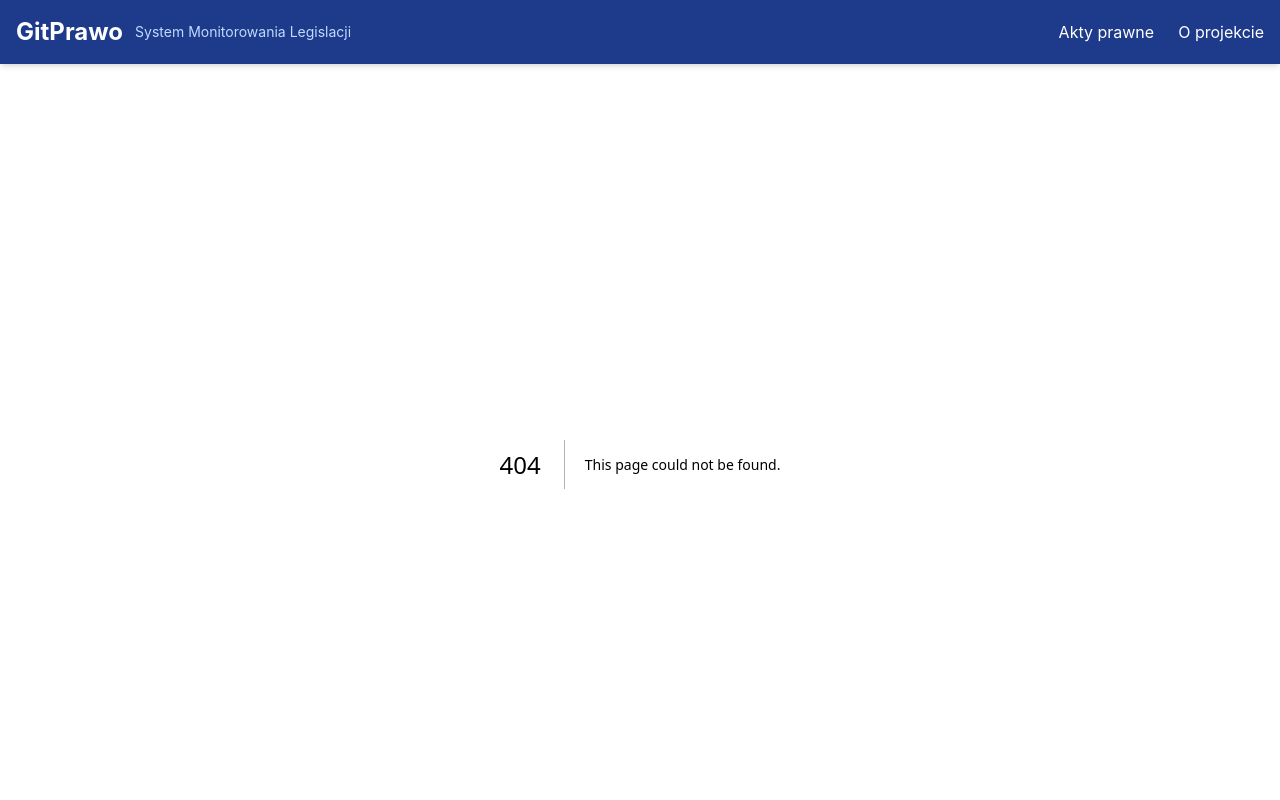
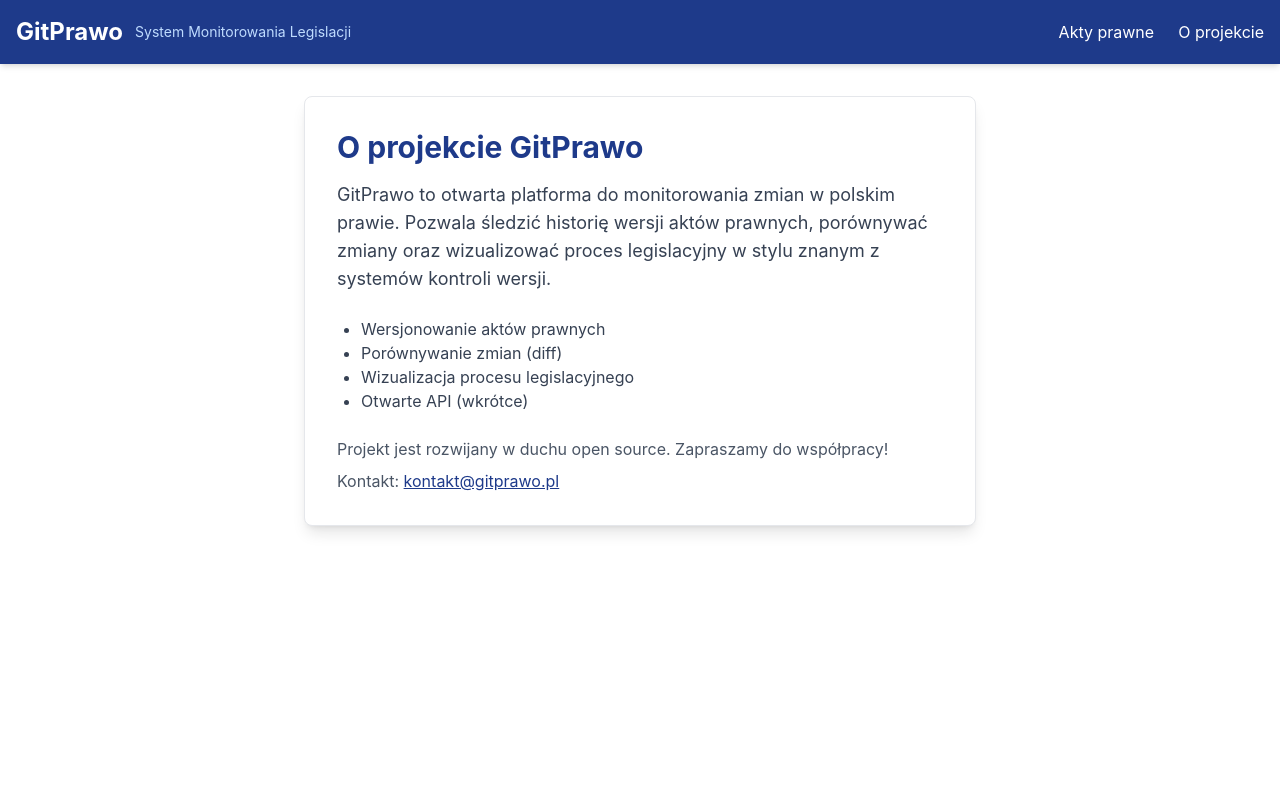
Before and after one commit to igorjakus/gitprawo, a Next.js app: page /about in a window 1280 px wide. Before the commit this address had no page. Shown: the top 800 px of the page. Built offline with nearby package versions, Linux system fonts and the light colour scheme.

Commit message:
Add about page

```diff
--- /dev/null
+++ b/src/app/about/page.tsx
@@ -0,0 +1,24 @@
+export default function AboutPage() {
+  return (
+    <div className="container mx-auto px-4 py-8">
+      <div className="bg-white rounded-lg shadow-lg border border-gray-200 p-8 max-w-2xl mx-auto">
+        <h1 className="text-3xl font-bold text-[#1e3a8a] mb-4">O projekcie GitPrawo</h1>
+        <p className="text-lg text-gray-700 mb-6">
+          GitPrawo to otwarta platforma do monitorowania zmian w polskim prawie. Pozwala śledzić historię wersji aktów prawnych, porównywać zmiany oraz wizualizować proces legislacyjny w stylu znanym z systemów kontroli wersji.
+        </p>
+        <ul className="list-disc pl-6 text-gray-700 mb-6">
+          <li>Wersjonowanie aktów prawnych</li>
+          <li>Porównywanie zmian (diff)</li>
+          <li>Wizualizacja procesu legislacyjnego</li>
+          <li>Otwarte API (wkrótce)</li>
+        </ul>
+        <p className="text-gray-600 mb-2">
+          Projekt jest rozwijany w duchu open source. Zapraszamy do współpracy!
+        </p>
+        <p className="text-gray-600">
+          Kontakt: <a href="mailto:kontakt@gitprawo.pl" className="text-[#1e3a8a] underline">kontakt@gitprawo.pl</a>
+        </p>
+      </div>
+    </div>
+  );
+}
```
